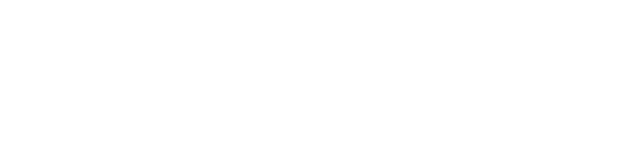
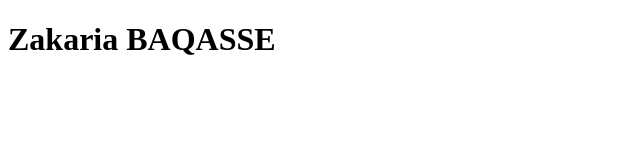
Before and after one commit to AmalChihab/DevOps_GitFlow, a plain HTML site: page index.html in a window 1280 px wide. Shown: the whole page, without its empty margins (0-640 px from the left). Drawn offline with Linux system fonts and the light colour scheme.

Commit message:
feat: added heading with my name

```diff
--- a/index.html
+++ b/index.html
@@ -9,7 +9,7 @@
 </head>
 
 <body>
-
+    <h1>Zakaria BAQASSE</h1>
 </body>
 
 </html>
```
